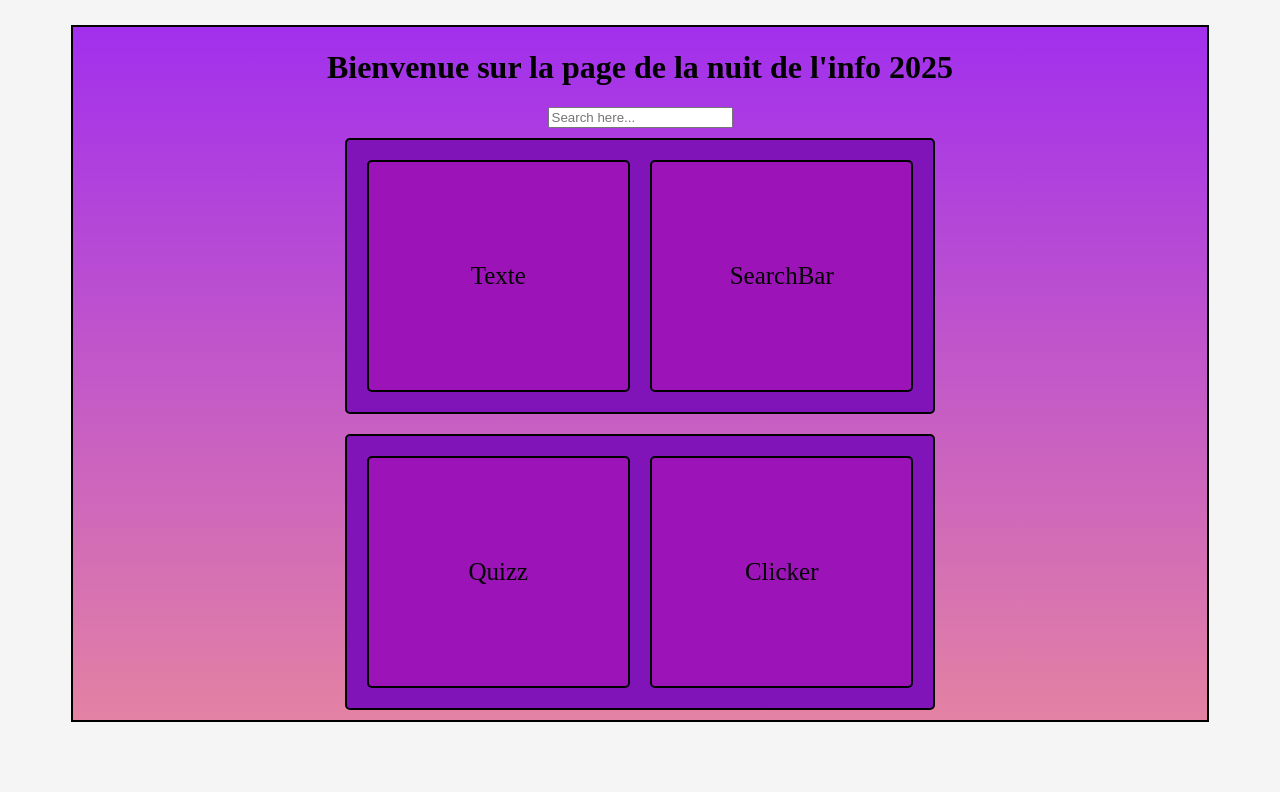
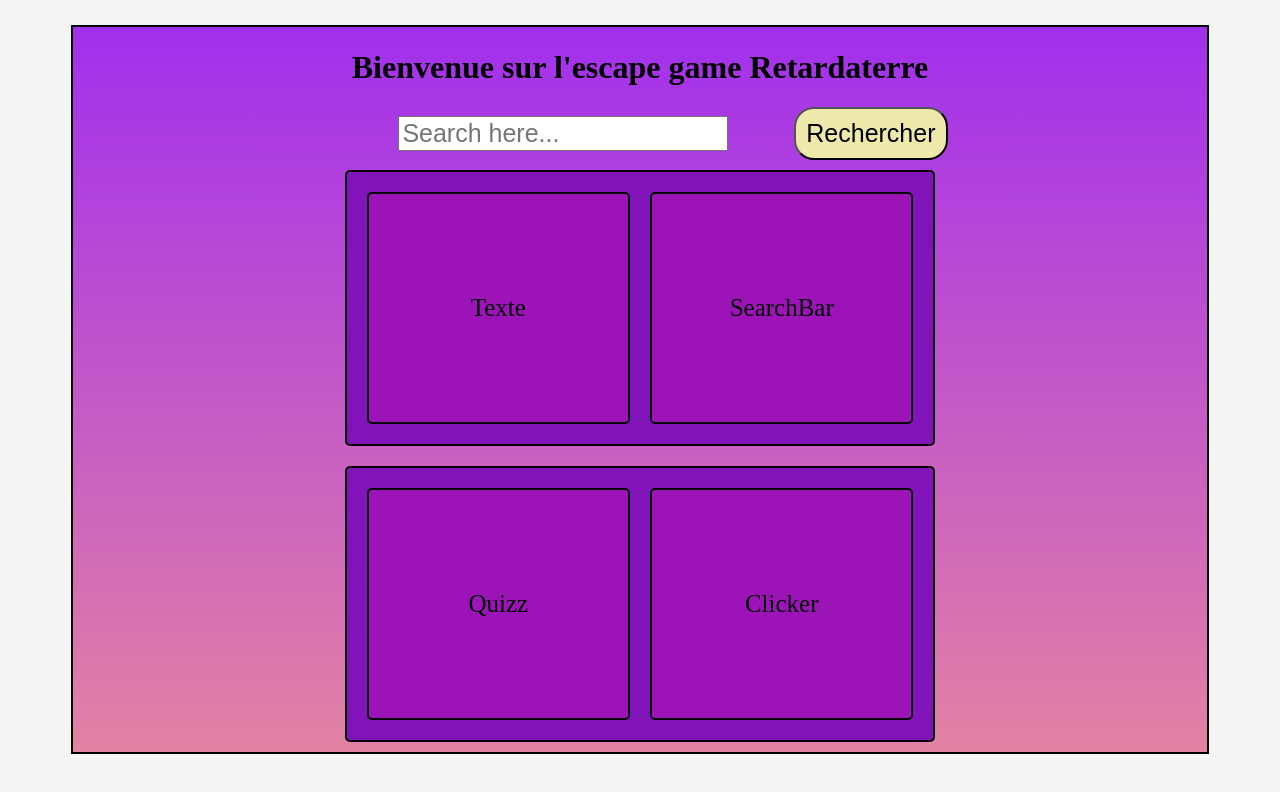
Before and after one commit to fortwoone/n2i-2025-retardaterre, a website: page main.html in a window 1280 px wide. Drawn offline with Linux system fonts and the light colour scheme.

Commit message:
fix : pas grand chose

```diff
--- /dev/null
+++ b/Script/rechercheVictoire.js
@@ -0,0 +1,4 @@
+const btn = document.getElementById("recherche");
+const search = document.getElementById("searchBar");
+
+btn.addEventListener('click' ->
--- a/main.html
+++ b/main.html
@@ -11,11 +11,16 @@
 <body>
   <div id="bodyStyle">
     <header class="center">
-      <h1>Bienvenue sur la page de la nuit de l'info 2025</h1>
+      <h1>Bienvenue sur l'escape game Retardaterre</h1>
     </header>
     <main>
-        <div class="center" id="searchBar">
-          <input type="text" placeholder="Search here...">
+        <div class="center">
+          <input id="searchBar" type="text" placeholder="Search here...">
+          <a>
+            <button id="recherche" class="buttonStyle">
+              Rechercher
+            </button>
+          </a>
         </div>
 
         <div class="center flex">
--- a/style/style.css
+++ b/style/style.css
@@ -63,6 +63,7 @@ body{
 #searchBar{
     font-size : 25px;
 }
+
 
 .boxIntermediate {
     display: flex;
```
